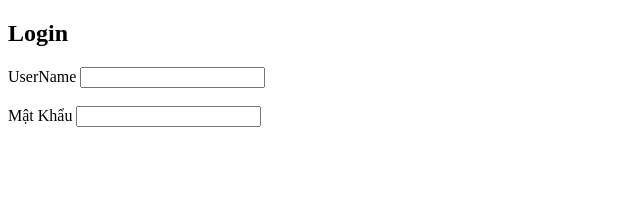
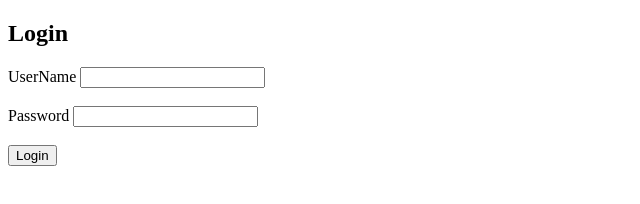
Before and after one commit to quyetchien2004/login-project1, a website: page public/index.html in a window 1280 px wide. Shown: the whole page, without its empty margins (0-640 px from the left). Drawn offline with Linux system fonts and the light colour scheme.

Commit message:
B - đổi label mật khẩu thành Password + thêm nút login

```diff
--- a/public/index.html
+++ b/public/index.html
@@ -10,7 +10,9 @@
     <label>UserName</label>
     <input type="text" id="txtUserName" /><br><br>
 
-    <label>Mật Khẩu</label>
-    <input type="password" id="txtmatkhau" /><br><br>
+    <label>Password</label>
+    <input type="password" id="txtpassword" /><br><br>
+
+    <button id="btnLogin">Login</button>
 </body>
 </html>
```
